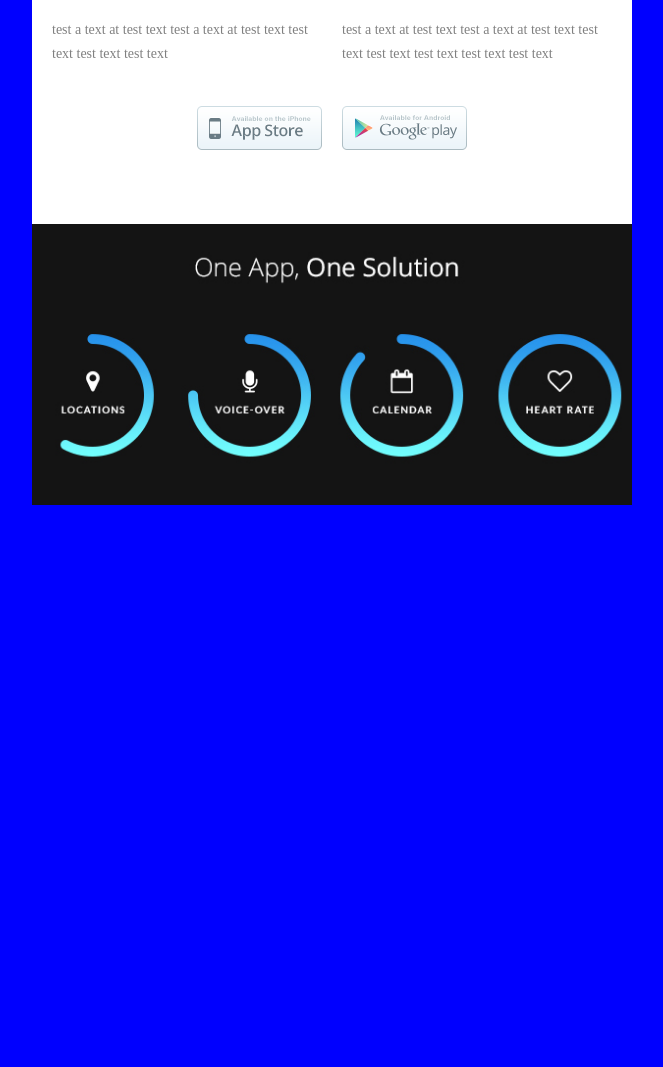
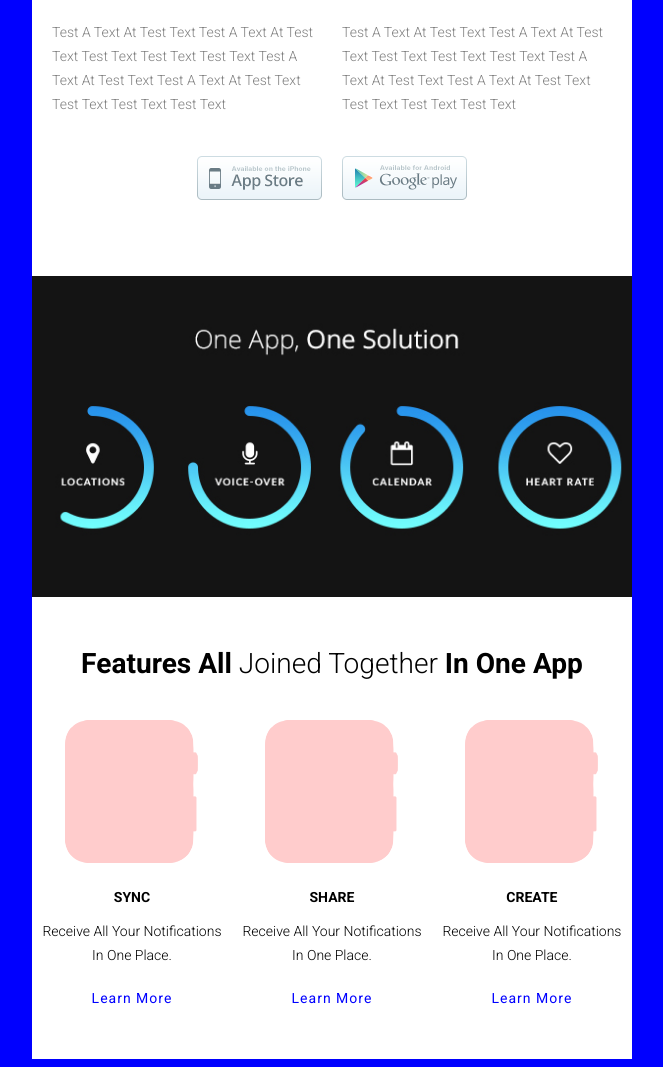
Before and after one commit to CoyCoding/html-emails, a React app: page public/index.html in a window 1280 px wide. Shown: the part 1180-2247 px from the top of the page, without its empty margins (308-971 px from the left). Before the commit the page ends 1693 px from the top, so only its background shows below. Built offline with nearby package versions, Linux system fonts and the light colour scheme.

Commit message:
Finished join-together section

```diff
--- a/public/index.html
+++ b/public/index.html
@@ -1,19 +1,23 @@
 <!DOCTYPE html>
 <html>
+
 <head>
   <meta charset="utf-8">
   <title></title>
   <meta name="viewport" content="width=device-width, initial-scale=1">
   <link rel="stylesheet" href="https://fonts.googleapis.com/css?family=Roboto:100,300,400,500,700">
 </head>
+
 <body style="background: blue">
   <!--START OF HTML eMAIL-->
   <table width="100%" border="0" cellspacing="0" cellpadding="0">
+    <tbody>
       <tr>
         <td>
           <!-- START OF CONTAINER-->
           <table class="container" width="600" align="center" cellspacing="0" cellpadding="0" border="0" style="background: white">
             <!-- START OF MAIN ROW/HERO-->
+            <tbody>
               <tr class="hero">
                 <td>
                   <!--START OF LEFT COLUMN-->
@@ -21,10 +25,11 @@
                             background: rgb(235,241,246);
                             background: -moz-linear-gradient(-45deg, rgba(235,241,246,1) 0%,rgba(171,211,238,1) 18%,rgba(137,195,235,1) 15%,rgba(127, 196, 98, 1) 100%);
                             background: -webkit-linear-gradient(-45deg, rgba(235,241,246,1) 0%,rgba(171,211,238,1) 18%,rgba(137,195,235,1) 15%,rgba(127, 196, 98, 1) 100%);
-                            background: linear-gradient(135deg, rgba(235,241,246,1) 0%,rgba(171,211,238,1) 18%,rgba(137,195,235,1) 15%,rgba(127, 196, 98, 1) 100%);" />
+                            background: linear-gradient(135deg, rgba(235,241,246,1) 0%,rgba(171,211,238,1) 18%,rgba(137,195,235,1) 15%,rgba(127, 196, 98, 1) 100%);">
+                    <tbody>
                       <tr>
                         <td style="font-family: 'Roboto', 'Arial', 'Helvetica', 'sans-serif'; color: white; padding: 20px;">
-                                    <img src="img/logo.png"></img>
+                          <img src="img/logo.png">
                           <h2 style="font-size: 2rem; font-weight: 200; line-height: 1; margin: 20px 0px 20px 10px;">Get ready for...</h2>
                           <h1 style="font-size: 5rem; font-weight: 400; line-height: 1; margin: 20px 0;">Hero</h1>
                           <p style="margin: 0px 0 4px;line-height: 1.7rem; font-style: italic;">It seems like hundreds of new iWatch apps pop up every week, but which should you bother using?</p>
@@ -35,32 +40,37 @@
                           <a href="#" style="font-size: 1rem;font-weight: 200;text-decoration: none;border: white 2px solid;color: white;padding: 10px 15px; ">Learn More</a>
                         </td>
                       </tr>
+                    </tbody>
                   </table>
                   <!--END OF LEFT COLUMN -->
                   <!--START OF RIGHT COLUMN -->
                   <table class="container" width="50%" align="right" cellspacing="0" cellpadding="0" border="0">
+                    <tbody>
                       <tr>
                         <td style="padding: 20px; font-size: 14px;">
                           <table class="container" width="100%" align="center" cellspacing="0" cellpadding="0" border="0" style="font-family: 'Roboto', 'Arial', 'Helvetica', 'sans-serif';">
+                            <tbody>
                               <tr>
-                                            <td align="center" >
+                                <td align="center">
                                   <a href="#" style="color: #7d7d7d; text-decoration: none; font-weight: 400;">About</a>
                                 </td>
                                 <td align="center">
-                                                <a  style="color: #7d7d7d; text-decoration: none; font-weight: 400;"href="#">Careers</a>
+                                  <a style="color: #7d7d7d; text-decoration: none; font-weight: 400;" href="#">Careers</a>
                                 </td>
-                                            <td align="center" >
-                                                <a style="color: #7d7d7d; text-decoration: none; font-weight: 400;"href="#">Contact</a>
+                                <td align="center">
+                                  <a style="color: #7d7d7d; text-decoration: none; font-weight: 400;" href="#">Contact</a>
                                 </td>
                               </tr>
+                            </tbody>
                           </table>
                         </td>
                       </tr>
                       <tr>
                         <td align="center" valign="bottom">
-                                  <img  src="img/smartwatch.png"></img>
+                          <img src="img/smartwatch.png">
                         </td>
                       </tr>
+                    </tbody>
                   </table>
                   <!--END OF RIGHT COLUMN-->
                 </td>
@@ -72,7 +82,8 @@
                 <td align="center" style="font-family: 'Roboto', 'Arial', 'Helvetica', 'sans-serif';">
                   <h3 style="font-size: 2rem;font-weight: 300; margin: 100px 0 50px;">Hero lets you...</h3>
                   <table class="container" width="33.33%" align="left" cellspacing="0" cellpadding="0" border="0">
-                            <tbody><tr>
+                    <tbody>
+                      <tr>
                         <td>
                           <table class="container" width="" align="center" cellspacing="0" cellpadding="0" border="0" style="margin-left: 40px;">
                             <tbody>
@@ -98,12 +109,15 @@
                           <a href="#" style="text-decoration:none;color: blue;font-size: 14px;">Learn More</a>
                         </td>
                       </tr>
-                          </tbody></table>
+                    </tbody>
+                  </table>
                   <table class="container" width="33.33%" align="left" cellspacing="0" cellpadding="0" border="0">
-                            <tbody><tr>
+                    <tbody>
+                      <tr>
                         <td>
                           <table class="container" width="" align="center" cellspacing="0" cellpadding="0" border="0" style="margin-left: 40px;">
-                                        <tbody><tr>
+                            <tbody>
+                              <tr>
                                 <td>
                                   <img src="/img/share_icon.png">
                                 </td>
@@ -111,7 +125,8 @@
                                   <p style="font-weight: 700; text-transform: uppercase; font-size: 14px">Share</p>
                                 </td>
                               </tr>
-                                    </tbody></table>
+                            </tbody>
+                          </table>
                         </td>
                       </tr>
                       <tr>
@@ -124,9 +139,11 @@
                           <a href="#" style="text-decoration:none;color: blue;font-size: 14px;">Learn More</a>
                         </td>
                       </tr>
-                          </tbody></table>
+                    </tbody>
+                  </table>
                   <table class="container" width="33.33%" align="left" cellspacing="0" cellpadding="0" border="0">
-                            <tbody><tr>
+                    <tbody>
+                      <tr>
                         <td>
                           <table class="container" width="" align="center" cellspacing="0" cellpadding="0" border="0" style="margin-left: 35px;">
                             <tbody>
@@ -152,13 +169,14 @@
                           <a href="#" style="text-decoration:none;color: blue;font-size: 14px;">Learn More</a>
                         </td>
                       </tr>
-                          </tbody></table>
+                    </tbody>
+                  </table>
                 </td>
               </tr>
               <!-- END OF MAIN 2-->
 
               <!-- START OF picture-info-->
-                  <tr class="google-store" style="">
+              <tr class="google-store" style="font-size: 1.5rem; font-family: 'Roboto', 'Arial', 'Helvetica', 'sans-serif'; font-weight: 200; text-transform: capitalize;">
                 <td>
                   <table class="container" width="100%" align="center" cellspacing="0" cellpadding="0" border="0" style="margin: 100px 0 50px;">
                     <tbody>
@@ -178,28 +196,38 @@
                       <tr>
                         <td>
                           <table class="container" width="50%" align="left" cellspacing="0" cellpadding="0" border="0" style="padding: 0 10px 20px 20px;">
+                            <tbody>
                               <tr>
                                 <td>
-                                                <p style="line-height: 1.5rem;font-size: 14px; color: gray; margin: 0 0 20px;">test a text at test text test a text at test text test text test text test text</p>
+                                  <p style="line-height: 1.5rem;font-size: 14px; color: gray; margin: 0 0 20px;font-weight: 300;">
+                                    test a text at test text test a text at test text test text test text test text
+                                    test a text at test text test a text at test text test text test text test text
+                                  </p>
                                 </td>
                               </tr>
                               <tr>
-                                            <td align="right" >
-                                                <img    style="margin: 20px 0 0 0;" src="/img/appstore.png"></img>
+                                <td align="right">
+                                  <img style="margin: 20px 0 0 0;" src="/img/appstore.png">
                                 </td>
                               </tr>
+                            </tbody>
                           </table>
                           <table class="container" width="50%" align="left" cellspacing="0" cellpadding="0" border="0" style="padding: 0 20px 20px 10px;">
+                            <tbody>
                               <tr>
                                 <td>
-                                              <p style="line-height: 1.5rem;font-size: 14px; color: gray; margin: 0 0 20px;">test a text at test text test a text at test text test text test text test text test text test text</p>
+                                  <p style="line-height: 1.5rem;font-size: 14px; color: gray; margin: 0 0 20px; font-weight: 300;">
+                                    test a text at test text test a text at test text test text test text test text
+                                    test a text at test text test a text at test text test text test text test text
+                                  </p>
                                 </td>
                               </tr>
                               <tr>
                                 <td align="left">
-                                                <img style="margin: 20px 0 0 0;" src="/img/playstore.png"></img>
+                                  <img style="margin: 20px 0 0 0;" src="/img/playstore.png">
                                 </td>
                               </tr>
+                            </tbody>
                           </table>
                         </td>
                       </tr>
@@ -213,19 +241,115 @@
               <tr class="picture-row">
                 <td>
                   <table class="container" width="600" align="center" cellspacing="0" cellpadding="0" border="0" style="">
+                    <tbody>
                       <tr>
-                                <td style="padding: 20px 0; background: #141414;">
-                                    <img width="600px" src="/img/one_app.jpg"></img>
+                        <td style="padding: 40px 0;background: #141414;">
+                          <img width="600px" src="/img/one_app.jpg">
                         </td>
                       </tr>
+                    </tbody>
                   </table>
                 </td>
               </tr>
               <!-- END OF picture row-->
 
               <!-- START OF MAIN ROW/HERO-->
+              <tr class="join-together" style="font-size: 1.5rem; font-family: 'Roboto', 'Arial', 'Helvetica', 'sans-serif';
+              font-weight: 200; text-transform: capitalize;">
+                <td>
+                  <table class="container" width="100%" align="center" cellspacing="0" cellpadding="0" border="0" style="padding: 50px 0;">
+                    <tbody>
                       <tr>
-                      <td></td>
+                        <td align="center">
+                          <h3 style="margin: 0px 0 40px;">
+                            Features All<span style="font-weight: 300;"> Joined Together </span>in one app</h3>
+                        </td>
+                      </tr>
+                      <tr>
+                        <td style="">
+                          <!--col-1 of 3-->
+                          <table class=" container" width="33.33%" align="left" cellspacing="0" cellpadding="0" border="0">
+                            <tbody>
+                              <tr>
+                                <td align="center">
+                                  <img src="/img/watch_screen.png">
+                                </td>
+                              </tr>
+                              <tr>
+                                <td align="center">
+                                  <p style="font-weight: 700;text-transform: uppercase;font-size: 14px;margin: 20px 0 0;">SYNC</p>
+                                </td>
+                              </tr>
+                              <tr>
+                                <td align="center">
+                                  <p style="line-height: 1.5rem;font-size: 14px;  padding: 0 10px; font-weight: 300;">Receive all your notifications in one place.</p>
+                                </td>
+                              </tr>
+                              <tr>
+                                <td align="center">
+                                  <a href="#" style="text-decoration:none;color: blue;font-size: 14px; font-weight: 400; letter-spacing: 1px;">Learn More</a>
+                                </td>
+                              </tr>
+                            </tbody>
+                          </table>
+
+                          <!-- col-2-->
+                          <table class="container" width="33.33%" align="left" cellspacing="0" cellpadding="0" border="0" style="">
+                            <tbody>
+                              <tr>
+                                <td align="center">
+                                  <img src="/img/watch_screen.png">
+                                </td>
+                              </tr>
+                              <tr>
+                                <td align="center">
+                                  <p style="font-weight: 700;text-transform: uppercase;font-size: 14px;margin: 20px 0 0;">SHARE</p>
+                                </td>
+                              </tr>
+                              <tr>
+                                <td align="center">
+                                  <p style="line-height: 1.5rem;font-size: 14px;  padding: 0 10px; font-weight: 300;">Receive all your notifications in one place.</p>
+                                </td>
+                              </tr>
+                              <tr>
+                                <td align="center">
+                                  <a href="#" style="text-decoration:none;color: blue;font-size: 14px; font-weight: 400; letter-spacing: 1px;">Learn More</a>
+                                </td>
+                              </tr>
+                            </tbody>
+                          </table>
+
+                          <!--col 3-->
+                          <table class="container" width="33.33%" align="left" cellspacing="0" cellpadding="0" border="0" style="">
+                            <tbody>
+                              <tr>
+                                <td align="center">
+                                  <img src="/img/watch_screen.png">
+                                </td>
+                              </tr>
+                              <tr>
+                                <td align="center">
+                                  <p style="font-weight: 700;text-transform: uppercase;font-size: 14px;margin: 20px 0 0;">CREATE</p>
+                                </td>
+                              </tr>
+                              <tr>
+                                <td align="center">
+                                  <p style="line-height: 1.5rem;font-size: 14px;  padding: 0 10px; font-weight: 300;">Receive all your notifications in one place.</p>
+                                </td>
+                              </tr>
+                              <tr>
+                                <td align="center">
+                                  <a href="#" style="text-decoration:none;color: blue;font-size: 14px; font-weight: 400; letter-spacing: 1px;">Learn More</a>
+                                </td>
+                              </tr>
+                            </tbody>
+                          </table>
+                        </td>
+
+                      </tr>
+                    </tbody>
+                  </table>
+                </td>
               </tr>
               <!-- END OF MAIN ROW/HERO-->
               <!-- START OF MAIN ROW/HERO-->
@@ -243,6 +367,12 @@
                 <td></td>
               </tr>
               <!-- END OF MAIN ROW/HERO-->
+            </tbody>
+          </table>
+          <!-- END OF CONTAINER-->
+        </td>
+      </tr>
+    </tbody>
   </table>
   <!-- END OF CONTAINER-->
   </td>
@@ -250,4 +380,5 @@
   </table>
   <!--END OF HTML eMAIL-->
 </body>
+
 </html>
```
Lines whose indentation alone changed are shown as unchanged.
